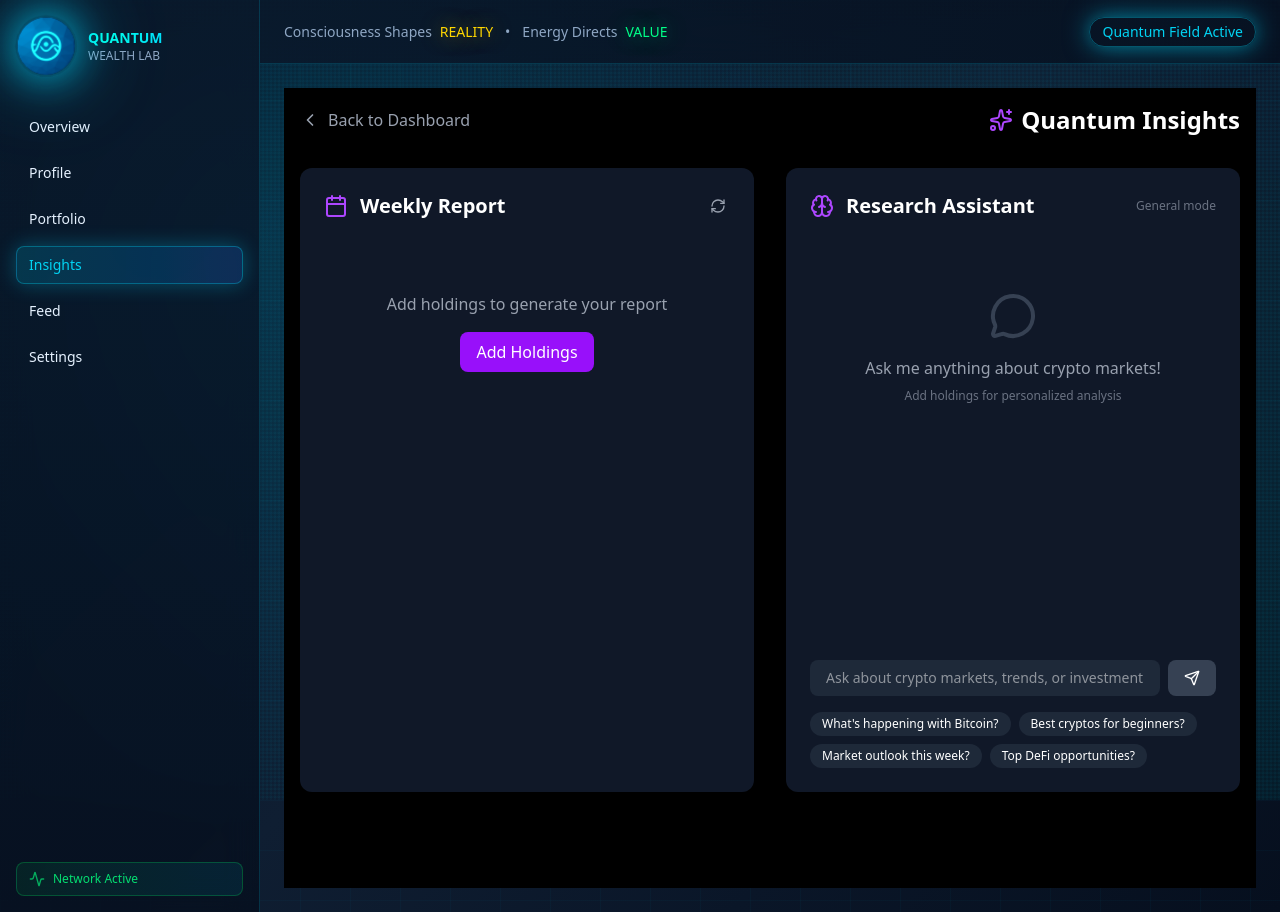
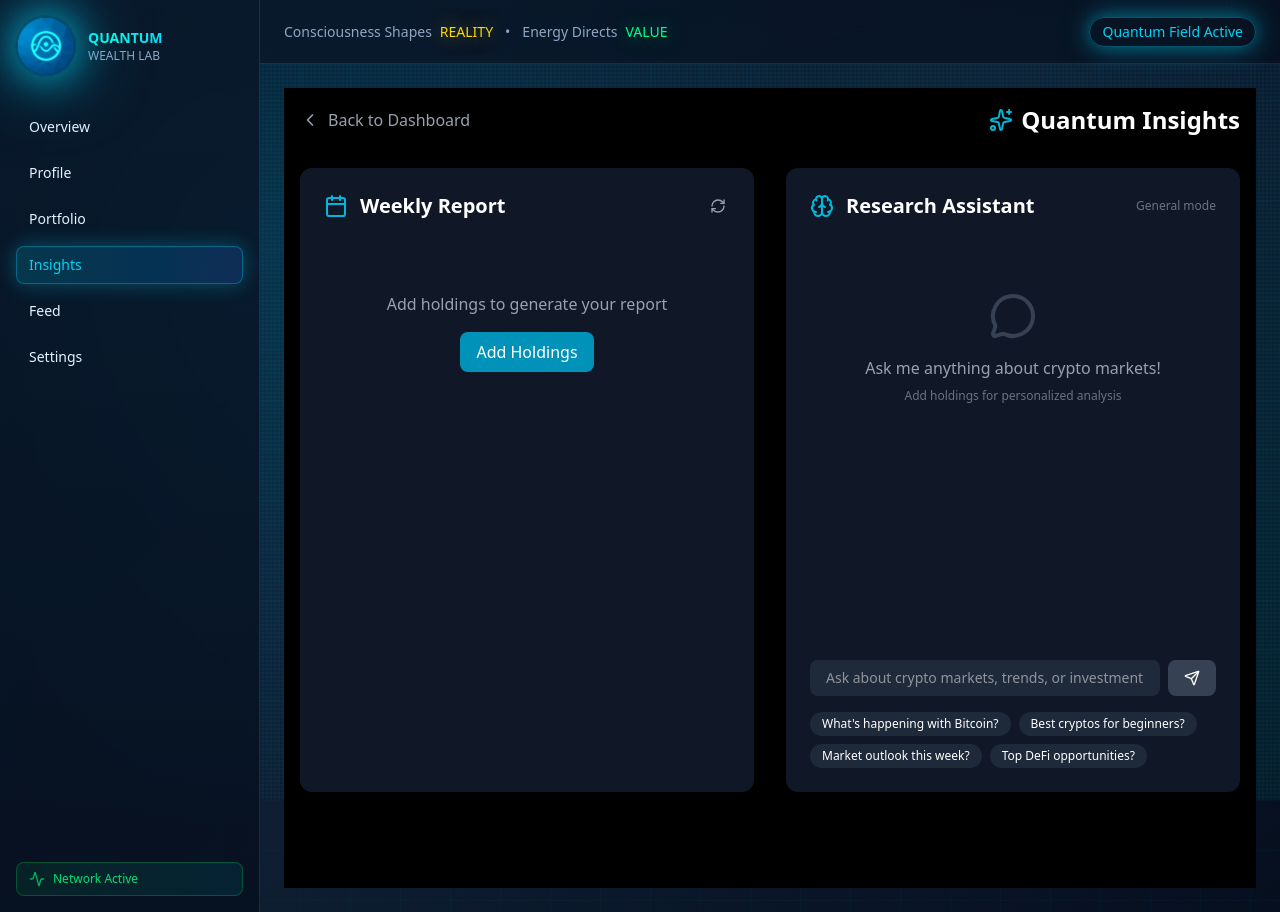
Before and after one commit to Coupeswiss/quantumwealthlab, a Next.js app in the folder web/: page /dashboard/insights in a window 1280 px wide. Built offline with nearby package versions, Linux system fonts and the light colour scheme.

Commit message:
UI: switch Insights theme to Quantum Blue (cyan) and ensure operational weekly report & research chat UX

```diff
--- a/web/src/app/dashboard/insights/page.tsx
+++ b/web/src/app/dashboard/insights/page.tsx
@@ -160,7 +160,7 @@ export default function InsightsPage() {
         const [title, ...rest] = section.split('\n');
         return (
           <div key={idx} className="mb-6">
-            <h3 className="text-lg font-semibold mb-2 text-purple-400">
+            <h3 className="text-lg font-semibold mb-2 text-cyan-400">
               {title}
             </h3>
             <p className="text-gray-300 leading-relaxed whitespace-pre-wrap">
@@ -197,7 +197,7 @@ export default function InsightsPage() {
             Back to Dashboard
           </button>
           <div className="flex items-center gap-2">
-            <Sparkles className="w-6 h-6 text-purple-500" />
+            <Sparkles className="w-6 h-6 text-cyan-500" />
             <h1 className="text-2xl font-bold">Quantum Insights</h1>
           </div>
         </div>
@@ -226,7 +226,7 @@ export default function InsightsPage() {
             {!profile.name && (
               <button
                 onClick={() => router.push('/dashboard/profile')}
-                className="text-xs px-3 py-1 bg-purple-600 hover:bg-purple-700 rounded-lg transition-colors"
+                className="text-xs px-3 py-1 bg-cyan-600 hover:bg-cyan-700 rounded-lg transition-colors"
               >
                 Complete Profile
               </button>
@@ -239,7 +239,7 @@ export default function InsightsPage() {
           <div className="bg-gray-900 rounded-xl p-6">
             <div className="flex items-center justify-between mb-6">
               <div className="flex items-center gap-3">
-                <Calendar className="w-6 h-6 text-purple-500" />
+                <Calendar className="w-6 h-6 text-cyan-500" />
                 <h2 className="text-xl font-semibold">Weekly Report</h2>
               </div>
               <div className="flex items-center gap-2">
@@ -260,7 +260,7 @@ export default function InsightsPage() {
 
             {loading ? (
               <div className="flex flex-col items-center justify-center py-12">
-                <div className="w-12 h-12 border-4 border-purple-500 border-t-transparent rounded-full animate-spin mb-4" />
+                <div className="w-12 h-12 border-4 border-cyan-500 border-t-transparent rounded-full animate-spin mb-4" />
                 <p className="text-gray-400">Analyzing your portfolio...</p>
                 <p className="text-xs text-gray-500 mt-2">Generating personalized insights</p>
               </div>
@@ -278,7 +278,7 @@ export default function InsightsPage() {
                     <p className="text-gray-400 mb-4">Add holdings to generate your report</p>
                     <button
                       onClick={() => router.push('/dashboard/portfolio')}
-                      className="px-4 py-2 bg-purple-600 hover:bg-purple-700 rounded-lg transition-colors"
+                      className="px-4 py-2 bg-cyan-600 hover:bg-cyan-700 rounded-lg transition-colors"
                     >
                       Add Holdings
                     </button>
@@ -288,7 +288,7 @@ export default function InsightsPage() {
                     <p className="text-gray-400 mb-4">Ready to generate your report</p>
                     <button
                       onClick={generateWeeklyReport}
-                      className="px-4 py-2 bg-purple-600 hover:bg-purple-700 rounded-lg transition-colors"
+                      className="px-4 py-2 bg-cyan-600 hover:bg-cyan-700 rounded-lg transition-colors"
                     >
                       Generate Report
                     </button>
@@ -326,7 +326,7 @@ export default function InsightsPage() {
           {/* AI Research Chat */}
           <div className="bg-gray-900 rounded-xl p-6 flex flex-col">
             <div className="flex items-center gap-3 mb-6">
-              <Brain className="w-6 h-6 text-purple-500" />
+              <Brain className="w-6 h-6 text-cyan-500" />
               <h2 className="text-xl font-semibold">Research Assistant</h2>
               <span className="text-xs text-gray-500 ml-auto">
                 {portfolio.length > 0 ? 'Portfolio-aware' : 'General mode'}
@@ -355,7 +355,7 @@ export default function InsightsPage() {
                     <div
                       className={`max-w-[85%] rounded-lg p-3 ${
                         msg.role === 'user'
-                          ? 'bg-purple-600 text-white'
+                          ? 'bg-cyan-600 text-white'
                           : 'bg-gray-800 text-gray-200'
                       }`}
                     >
@@ -386,9 +386,9 @@ export default function InsightsPage() {
                 <div className="flex justify-start">
                   <div className="bg-gray-800 rounded-lg p-3">
                     <div className="flex gap-2">
-                      <div className="w-2 h-2 bg-purple-500 rounded-full animate-bounce" />
-                      <div className="w-2 h-2 bg-purple-500 rounded-full animate-bounce delay-100" />
-                      <div className="w-2 h-2 bg-purple-500 rounded-full animate-bounce delay-200" />
+                      <div className="w-2 h-2 bg-cyan-500 rounded-full animate-bounce" />
+                      <div className="w-2 h-2 bg-cyan-500 rounded-full animate-bounce delay-100" />
+                      <div className="w-2 h-2 bg-cyan-500 rounded-full animate-bounce delay-200" />
                     </div>
                   </div>
                 </div>
@@ -406,13 +406,13 @@ export default function InsightsPage() {
                   "Ask about your holdings, market trends, or strategies..." :
                   "Ask about crypto markets, trends, or investment strategies..."
                 }
-                className="flex-1 bg-gray-800 rounded-lg px-4 py-2 text-sm focus:outline-none focus:ring-2 focus:ring-purple-500"
+                className="flex-1 bg-gray-800 rounded-lg px-4 py-2 text-sm focus:outline-none focus:ring-2 focus:ring-cyan-500"
                 disabled={chatLoading}
               />
               <button
                 onClick={sendChatMessage}
                 disabled={!chatInput.trim() || chatLoading}
-                className="px-4 py-2 bg-purple-600 hover:bg-purple-700 disabled:bg-gray-700 disabled:cursor-not-allowed rounded-lg transition-colors"
+                className="px-4 py-2 bg-cyan-600 hover:bg-cyan-700 disabled:bg-gray-700 disabled:cursor-not-allowed rounded-lg transition-colors"
               >
                 <Send className="w-4 h-4" />
               </button>
@@ -455,11 +455,11 @@ export default function InsightsPage() {
           border-radius: 3px;
         }
         .custom-scrollbar::-webkit-scrollbar-thumb {
-          background: rgba(139, 92, 246, 0.3);
+          background: rgba(6, 182, 212, 0.3);
           border-radius: 3px;
         }
         .custom-scrollbar::-webkit-scrollbar-thumb:hover {
-          background: rgba(139, 92, 246, 0.5);
+          background: rgba(6, 182, 212, 0.5);
         }
       `}</style>
     </div>
```
